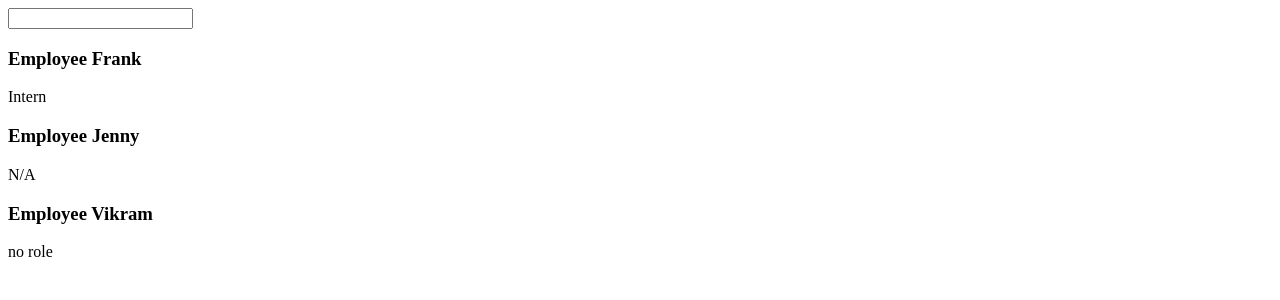
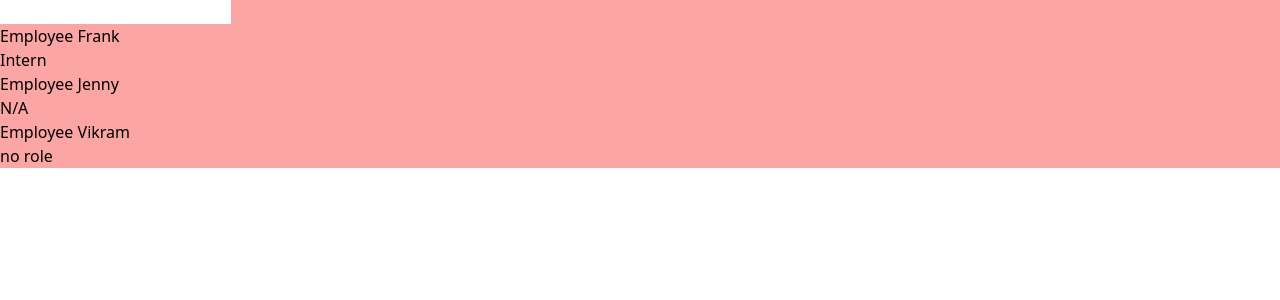
Before and after one commit to frankikwuegbu/hello, a React (Create React App) app: page / in a window 1280 px wide. Shown: the top 300 px of the page. Built offline with nearby package versions, Linux system fonts and the light colour scheme.

Commit message:
tailwind installed

```diff
--- a/package.json
+++ b/package.json
@@ -34,5 +34,8 @@
       "last 1 firefox version",
       "last 1 safari version"
     ]
+  },
+  "devDependencies": {
+    "tailwindcss": "^3.4.1"
   }
 }
--- a/src/App.js
+++ b/src/App.js
@@ -1,4 +1,4 @@
-import './App.css';
+import './index.css';
 import Employee from './components/Employee'
 import { useState } from 'react';
 
@@ -6,7 +6,7 @@
   const[role, setRole] = useState('N/A');
   const showEmployees = true;
   return (
-    <div className="App">
+    <div className="App bg-red-300">
       {showEmployees ?
         <>
         <input
--- /dev/null
+++ b/src/index.css
@@ -0,0 +1,3 @@
+@tailwind base;
+@tailwind components;
+@tailwind utilities;
--- /dev/null
+++ b/tailwind.config.js
@@ -0,0 +1,10 @@
+/** @type {import('tailwindcss').Config} */
+module.exports = {
+  content: [
+    "./src/**/*.{js,jsx,ts,tsx}",
+  ],
+  theme: {
+    extend: {},
+  },
+  plugins: [],
+}
```
Also changed, not shown: src/App.css (deleted), 1 other file (tests, documents, lock files or other folders).
